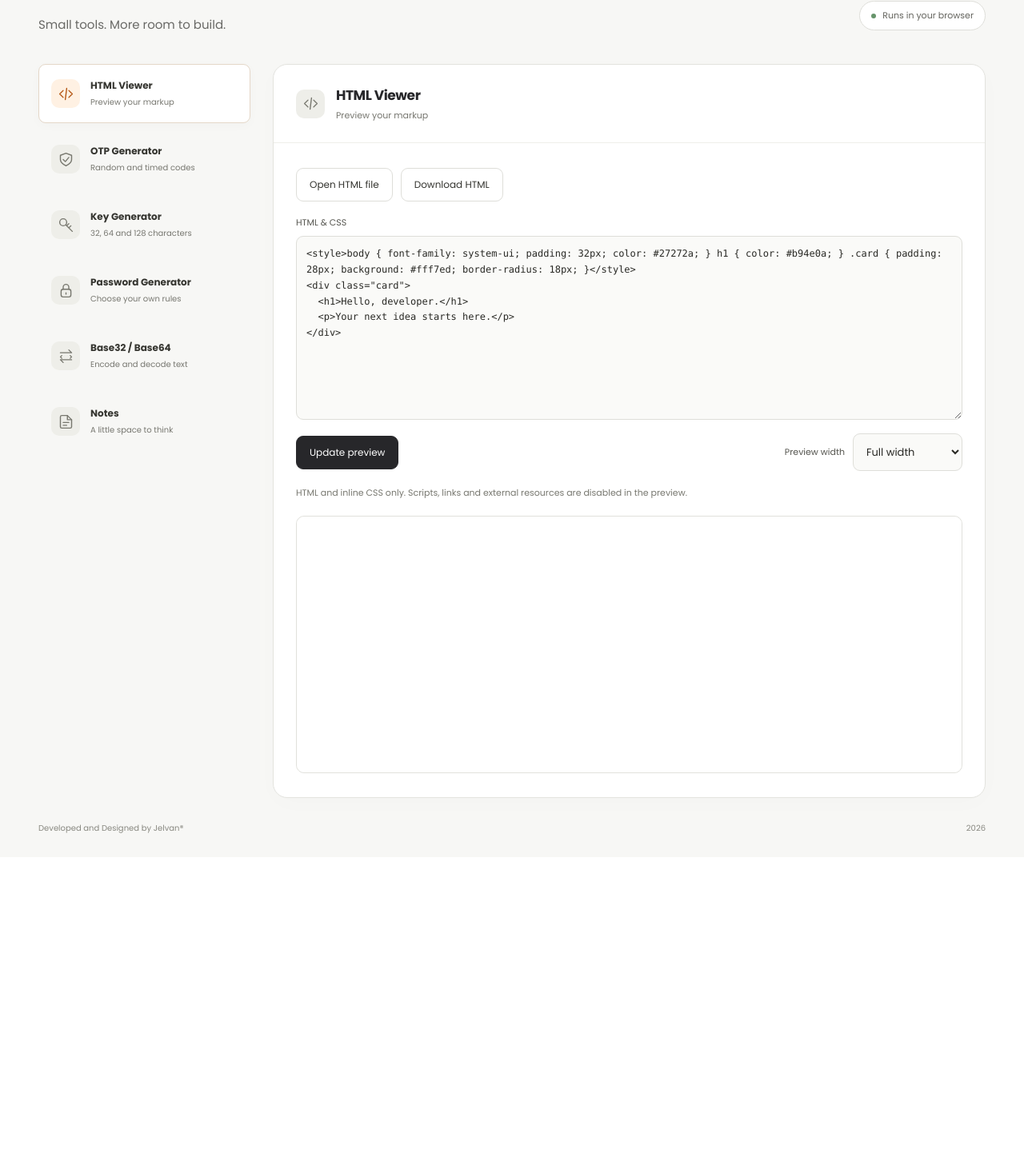
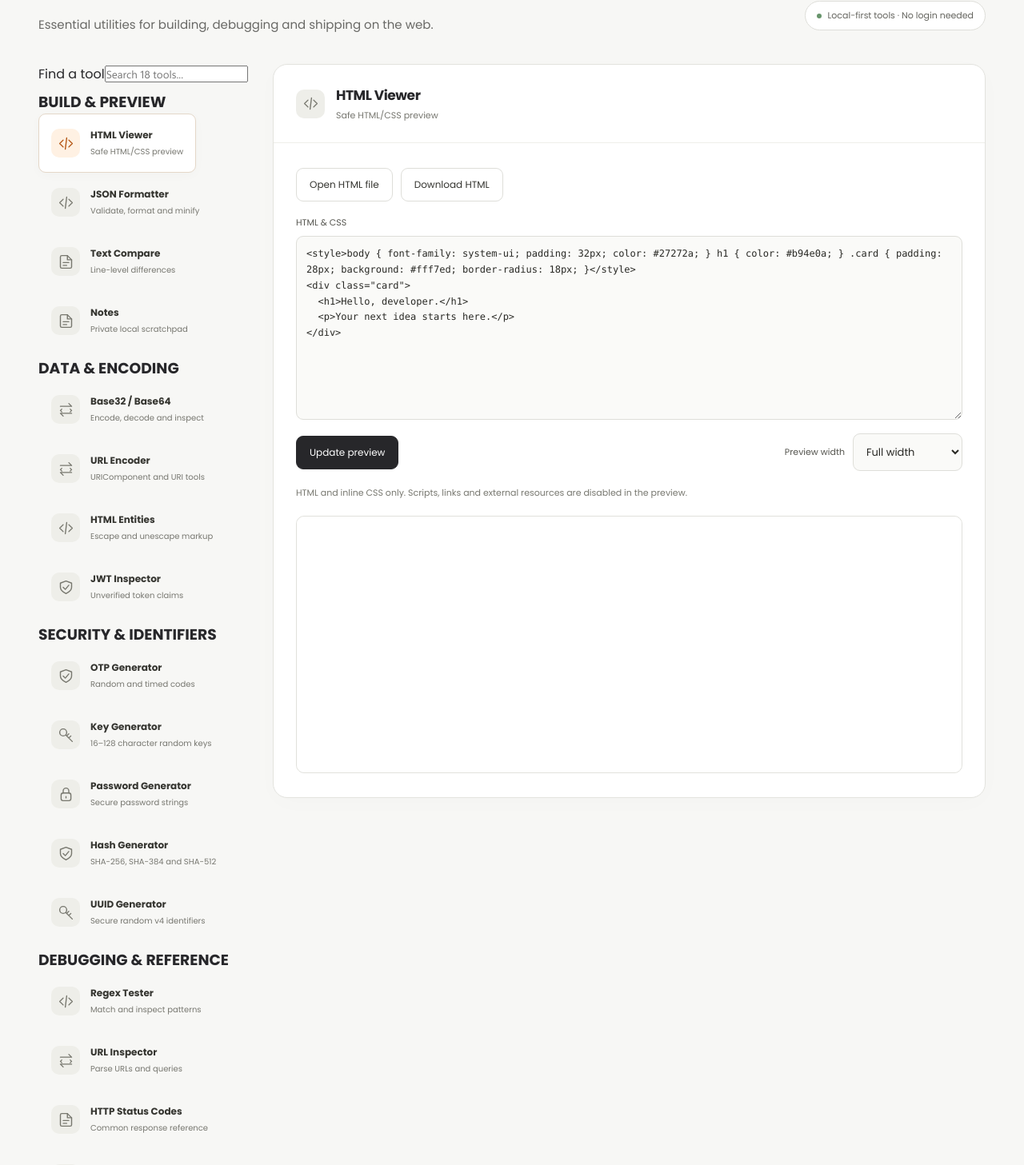
Before and after one commit to DevJel/Jelvan-R-Portfolio, a Next.js app: page /portfolio/articles in a window 1280 px wide. Shown: the part 227-1684 px from the top of the page at 80% size. Before the commit the page ends 1299 px from the top, so only its background shows below. Built offline with nearby package versions, Linux system fonts and the light colour scheme.

Commit message:
feat(devtools): group and search 18 web development tools

```diff
--- a/components/DevTools/DevTools.tsx
+++ b/components/DevTools/DevTools.tsx
@@ -2,14 +2,33 @@ import React, { useEffect, useRef, useState } from 'react';
 import Navbar from '../Navbar/Navbar';
 import { convertEncoding, generatePassword, generateTotp, htmlPreview, randomString } from '../../utils/dev-tools';
 import styles from './DevTools.module.css';
+import ExtraTools, { ExtraToolId } from './ExtraTools';
 
+const categories = [
+  { id: 'build', title: 'BUILD & PREVIEW' },
+  { id: 'data', title: 'DATA & ENCODING' },
+  { id: 'security', title: 'SECURITY & IDENTIFIERS' },
+  { id: 'debug', title: 'DEBUGGING & REFERENCE' },
+] as const;
 const tools = [
-  { id: 'html', name: 'HTML Viewer', description: 'Preview your markup', icon: 'code' },
-  { id: 'otp', name: 'OTP Generator', description: 'Random and timed codes', icon: 'shield' },
-  { id: 'keys', name: 'Key Generator', description: '32, 64 and 128 characters', icon: 'key' },
-  { id: 'password', name: 'Password Generator', description: 'Choose your own rules', icon: 'lock' },
-  { id: 'encoding', name: 'Base32 / Base64', description: 'Encode and decode text', icon: 'convert' },
-  { id: 'notes', name: 'Notes', description: 'A little space to think', icon: 'note' },
+  { id: 'html', name: 'HTML Viewer', description: 'Safe HTML/CSS preview', icon: 'code', category: 'build' },
+  { id: 'json', name: 'JSON Formatter', description: 'Validate, format and minify', icon: 'code', category: 'build' },
+  { id: 'diff', name: 'Text Compare', description: 'Line-level differences', icon: 'note', category: 'build' },
+  { id: 'notes', name: 'Notes', description: 'Private local scratchpad', icon: 'note', category: 'build' },
+  { id: 'encoding', name: 'Base32 / Base64', description: 'Encode, decode and inspect', icon: 'convert', category: 'data' },
+  { id: 'url-codec', name: 'URL Encoder', description: 'URIComponent and URI tools', icon: 'convert', category: 'data' },
+  { id: 'entities', name: 'HTML Entities', description: 'Escape and unescape markup', icon: 'code', category: 'data' },
+  { id: 'jwt', name: 'JWT Inspector', description: 'Unverified token claims', icon: 'shield', category: 'data' },
+  { id: 'otp', name: 'OTP Generator', description: 'Random and timed codes', icon: 'shield', category: 'security' },
+  { id: 'keys', name: 'Key Generator', description: '16–128 character random keys', icon: 'key', category: 'security' },
+  { id: 'password', name: 'Password Generator', description: 'Secure password strings', icon: 'lock', category: 'security' },
+  { id: 'hash', name: 'Hash Generator', description: 'SHA-256, SHA-384 and SHA-512', icon: 'shield', category: 'security' },
+  { id: 'uuid', name: 'UUID Generator', description: 'Secure random v4 identifiers', icon: 'key', category: 'security' },
+  { id: 'regex', name: 'Regex Tester', description: 'Match and inspect patterns', icon: 'code', category: 'debug' },
+  { id: 'url-inspect', name: 'URL Inspector', description: 'Parse URLs and queries', icon: 'convert', category: 'debug' },
+  { id: 'http', name: 'HTTP Status Codes', description: 'Common response reference', icon: 'note', category: 'debug' },
+  { id: 'color', name: 'Color Converter', description: 'HEX, RGB, HSL and contrast', icon: 'convert', category: 'debug' },
+  { id: 'time', name: 'Timestamp Converter', description: 'Unix, ISO and local time', icon: 'note', category: 'debug' },
 ] as const;
 type ToolId = typeof tools[number]['id'];
 const SAMPLE = '<style>body { font-family: system-ui; padding: 32px; color: #27272a; } h1 { color: #b94e0a; } .card { padding: 28px; background: #fff7ed; border-radius: 18px; }</style>\n<div class="card">\n  <h1>Hello, developer.</h1>\n  <p>Your next idea starts here.</p>\n</div>';
@@ -204,15 +223,29 @@ function NotesTool() {
 
 export default function DevTools() {
   const [active, setActive] = useState<ToolId>('html');
+  const [query, setQuery] = useState('');
+  const visibleTools = tools.filter(tool => (tool.name + ' ' + tool.description).toLowerCase().includes(query.toLowerCase().trim()));
   const current = tools.find(tool => tool.id === active)!;
   return <div className={styles.root}>
     <Navbar isLogoExpanded />
     <main className={styles.main}>
-      <header className={styles.header}><span className={styles.eyebrow}>DEVELOPER WORKSPACE</span><h1>Dev Tools<span>.</span></h1><p>Small tools. More room to build.</p><span className={styles.local}>Runs in your browser</span></header>
+      <header className={styles.header}><span className={styles.eyebrow}>DEVELOPER WORKSPACE / TOOLS</span><h1>Dev Tools<span>.</span></h1><p>Essential utilities for building, debugging and shipping on the web.</p><span className={styles.local}>Local-first tools · No login needed</span></header>
       <div className={styles.workspace}>
-        <nav className={styles.navigation} aria-label="Developer tools">{tools.map(tool => <button key={tool.id} type="button" className={active === tool.id ? styles.selected : ''} aria-pressed={active === tool.id} aria-controls="tool-workspace" onClick={() => setActive(tool.id)}><span className={styles.toolIcon}><Icon name={tool.icon} /></span><span><strong>{tool.name}</strong><small>{tool.description}</small></span></button>)}</nav>
+        <nav className={styles.navigation} aria-label="Developer tools">
+          <div className={styles.searchBox}><label htmlFor="developer-tool-search">Find a tool</label><input id="developer-tool-search" aria-label="Search developer tools" type="search" value={query} onChange={event => setQuery(event.target.value)} placeholder="Search 18 tools..." autoComplete="off" /></div>
+          {categories.map(category => {
+            const members = visibleTools.filter(tool => tool.category === category.id);
+            return members.length ? <div className={styles.navGroup} key={category.id}>
+              <h3>{category.title}</h3>
+              {members.map(tool => <button key={tool.id} type="button" className={active === tool.id ? styles.selected : ''} aria-pressed={active === tool.id} aria-controls="tool-workspace" onClick={() => setActive(tool.id)}>
+                <span className={styles.toolIcon}><Icon name={tool.icon} /></span><span><strong>{tool.name}</strong><small>{tool.description}</small></span>
+              </button>)}
+            </div> : null;
+          })}
+          {visibleTools.length === 0 ? <p className={styles.hint}>No matching tools. Try a shorter search.</p> : null}
+        </nav>
         <section className={styles.panel} id="tool-workspace" aria-labelledby="tool-heading"><div className={styles.panelHeader}><span className={styles.toolIcon}><Icon name={current.icon} /></span><div><h2 id="tool-heading">{current.name}</h2><p>{current.description}</p></div></div>
-          <div className={styles.content}>{active === 'html' ? <HtmlTool /> : active === 'otp' ? <OtpTool /> : active === 'keys' ? <KeyTool /> : active === 'password' ? <PasswordTool /> : active === 'encoding' ? <EncodingTool /> : <NotesTool />}</div>
+          <div className={styles.content}>{active === 'html' ? <HtmlTool /> : active === 'otp' ? <OtpTool /> : active === 'keys' ? <KeyTool /> : active === 'password' ? <PasswordTool /> : active === 'encoding' ? <ExtraTools tool="encoding" /> : active === 'notes' ? <NotesTool /> : <ExtraTools tool={active as ExtraToolId} />}</div>
         </section>
       </div>
       <footer className={styles.footer}>Developed and Designed by Jelvan® <span>2026</span></footer>
```
